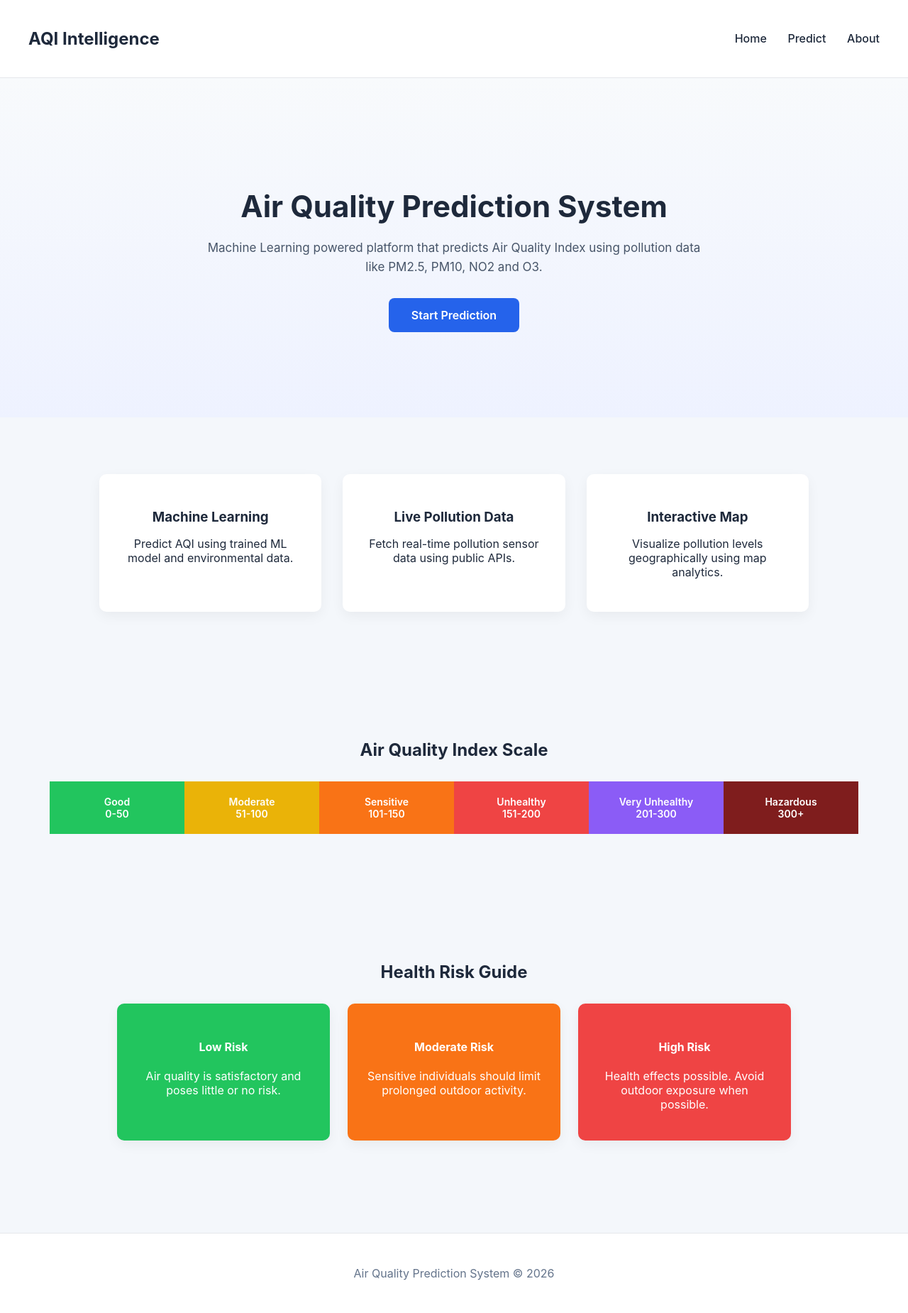
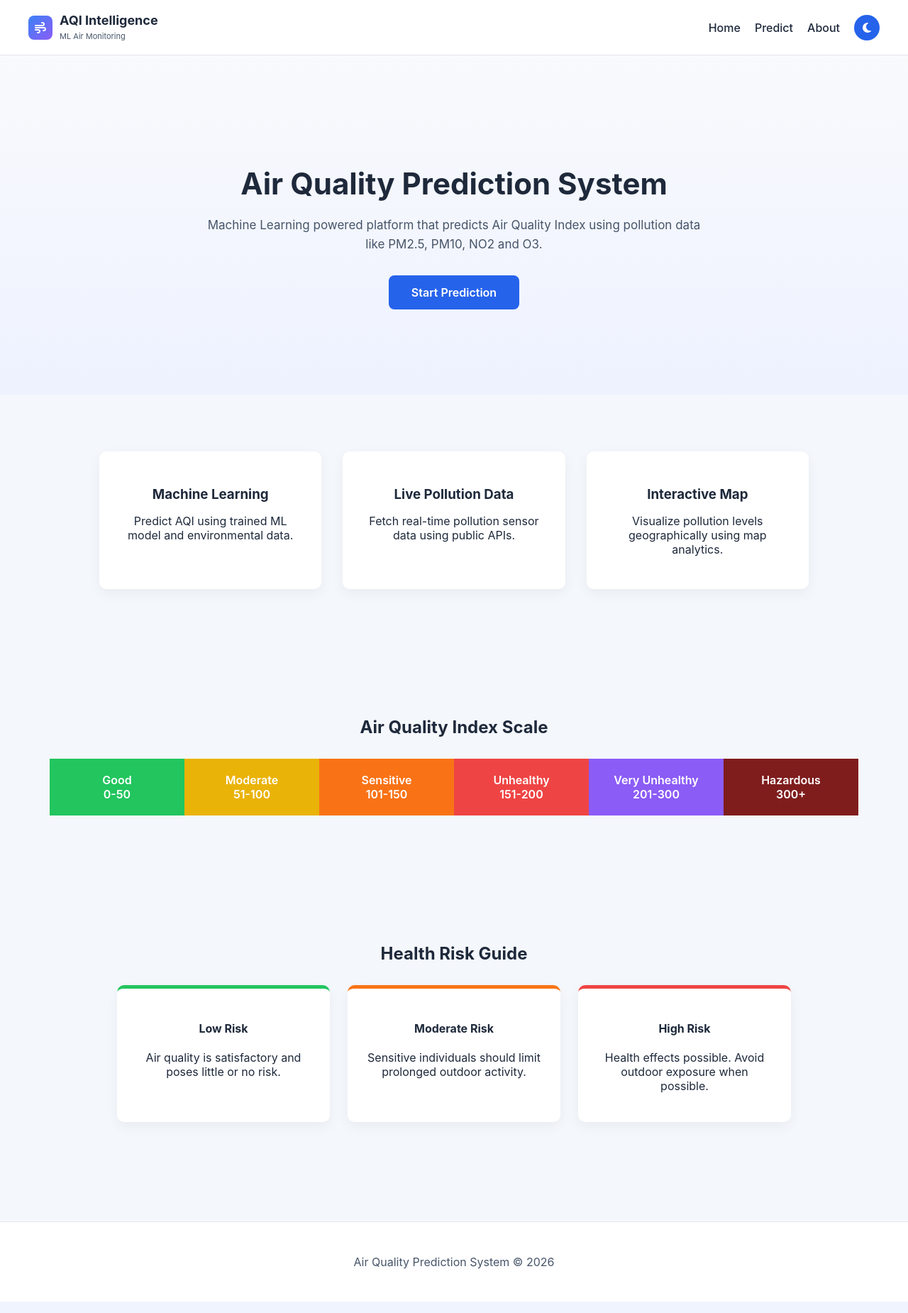
Before and after one commit to SVPSahil303/AirPollution, a Flask app: page / in a window 1280 px wide. Shown: the whole page at 71% size. Run offline with Flask 3, Linux system fonts and the light colour scheme.

Commit message:
added theme changing button

```diff
--- a/static/css/home.css
+++ b/static/css/home.css
@@ -1,147 +1,126 @@
+/* ================= THEME VARIABLES ================= */
+
+:root,
+[data-theme="light"]{
+--bg:#f4f7fb;
+--text:#1e293b;
+--card:#ffffff;
+--nav:#ffffff;
+--border:#e5e7eb;
+--primary:#2563eb;
+--primary-dark:#1d4ed8;
+--muted:#475569;
+}
+
+[data-theme="dark"]{
+--bg:#0b0e17;
+--text:#e2e8f0;
+--card:#111827;
+--nav:#111827;
+--border:#1f2937;
+--primary:#3b82f6;
+--primary-dark:#2563eb;
+--muted:#94a3b8;
+}
+
+/* ================= GLOBAL ================= */
+
 body{
 font-family:Inter, sans-serif;
-background:#f4f7fb;
+background:var(--bg);
+color:var(--text);
 margin:0;
+transition:background 0.3s ease,color 0.3s ease;
 }
 
-/* NAVBAR */
-
-.navbar{
-display:flex;
-justify-content:space-between;
-padding:20px 40px;
-background:white;
-border-bottom:1px solid #e5e7eb;
-}
-
-.menu a{
-margin-left:20px;
-text-decoration:none;
-color:#1e293b;
-font-weight:500;
-}
-
-/* HERO */
-
-.hero{
-text-align:center;
-padding:120px 20px;
-}
-
-.hero h1{
-font-size:40px;
-}
-
-.hero p{
-max-width:600px;
-margin:auto;
-margin-top:15px;
-color:#475569;
-}
-
-.btn{
-display:inline-block;
-margin-top:25px;
-background:#2563eb;
-color:white;
-padding:14px 28px;
-text-decoration:none;
-border-radius:6px;
-}
-
-/* FEATURES */
-
-.features{
-display:flex;
-justify-content:center;
-gap:30px;
-padding:80px 20px;
-}
-
-.card{
-background:white;
-padding:30px;
-width:260px;
-border-radius:10px;
-box-shadow:0 6px 15px rgba(0,0,0,0.06);
-text-align:center;
-}
-
-/* AQI SCALE */
-
-.aqi-scale{
-text-align:center;
-padding:60px 20px;
-}
-
-.scale-bar{
-display:flex;
-justify-content:center;
-margin-top:30px;
-}
-
-.scale{
-padding:20px;
-color:white;
-font-size:14px;
-width:140px;
-}
-
-.good{background:#22c55e}
-.moderate{background:#eab308}
-.sensitive{background:#f97316}
-.unhealthy{background:#ef4444}
-.very{background:#8b5cf6}
-.hazardous{background:#7f1d1d}
-
-/* HEALTH GUIDE */
-
-.health{
-text-align:center;
-padding:60px 20px;
-}
-
-.risk-container{
-display:flex;
-justify-content:center;
-gap:30px;
-margin-top:30px;
-}body{
-font-family:Inter, sans-serif;
-background:#f4f7fb;
-margin:0;
-color:#1e293b;
-}
-
-/* NAVBAR */
+/* ================= NAVBAR ================= */
 
 .navbar{
 display:flex;
 justify-content:space-between;
 align-items:center;
-padding:20px 40px;
-background:white;
-border-bottom:1px solid #e5e7eb;
+padding:18px 40px;
+background:var(--nav);
+border-bottom:1px solid var(--border);
+}
+
+/* LOGO */
+
+.logo{
+display:flex;
+align-items:center;
+gap:10px;
+}
+
+.logo-icon{
+width:34px;
+height:34px;
+background:linear-gradient(135deg,#3b82f6,#8b5cf6);
+border-radius:8px;
+display:flex;
+align-items:center;
+justify-content:center;
+color:white;
+}
+
+.logo-text h2{
+margin:0;
+font-size:18px;
+}
+
+.logo-text span{
+font-size:11px;
+color:var(--muted);
+}
+
+/* MENU */
+
+.menu{
+display:flex;
+align-items:center;
+gap:20px;
 }
 
 .menu a{
-margin-left:25px;
 text-decoration:none;
-color:#1e293b;
+color:var(--text);
 font-weight:500;
 transition:0.2s;
 }
 
 .menu a:hover{
-color:#2563eb;
+color:var(--primary);
 }
 
-/* HERO */
+/* THEME BUTTON */
+
+.theme-btn{
+width:36px;
+height:36px;
+border-radius:50%;
+background:var(--primary);
+color:white;
+display:flex;
+align-items:center;
+justify-content:center;
+cursor:pointer;
+transition:0.2s;
+}
+
+.theme-btn:hover{
+transform:scale(1.1);
+}
+
+/* ================= HERO ================= */
 
 .hero{
 text-align:center;
 padding:120px 20px;
 background:linear-gradient(to bottom,#f8fafc,#eef2ff);
+}
+
+[data-theme="dark"] .hero{
+background:linear-gradient(to bottom,#020617,#0f172a);
 }
 
 .hero h1{
@@ -152,16 +131,18 @@ margin-bottom:20px;
 .hero p{
 max-width:700px;
 margin:auto;
-color:#475569;
+color:var(--muted);
 line-height:1.6;
 font-size:17px;
 }
+
+/* BUTTON */
 
 .btn{
 display:inline-block;
 margin-top:30px;
 padding:14px 32px;
-background:#2563eb;
+background:var(--primary);
 color:white;
 text-decoration:none;
 border-radius:8px;
@@ -170,11 +151,11 @@ transition:0.3s;
 }
 
 .btn:hover{
-background:#1d4ed8;
+background:var(--primary-dark);
 transform:translateY(-2px);
 }
 
-/* FEATURES */
+/* ================= FEATURES ================= */
 
 .features{
 display:flex;
@@ -186,7 +167,7 @@ margin:auto;
 }
 
 .card{
-background:white;
+background:var(--card);
 padding:30px;
 border-radius:10px;
 box-shadow:0 6px 18px rgba(0,0,0,0.05);
@@ -204,7 +185,7 @@ box-shadow:0 10px 25px rgba(0,0,0,0.08);
 margin-bottom:10px;
 }
 
-/* AQI SCALE */
+/* ================= AQI SCALE ================= */
 
 .aqi-scale{
 text-align:center;
@@ -233,7 +214,7 @@ text-align:center;
 .very{background:#8b5cf6;}
 .hazardous{background:#7f1d1d;}
 
-/* HEALTH */
+/* ================= HEALTH GUIDE ================= */
 
 .health{
 padding:80px 20px;
@@ -249,7 +230,7 @@ flex-wrap:wrap;
 }
 
 .risk{
-background:white;
+background:var(--card);
 padding:25px;
 border-radius:10px;
 box-shadow:0 6px 18px rgba(0,0,0,0.05);
@@ -260,18 +241,18 @@ width:250px;
 .medium{border-top:5px solid #f97316;}
 .high{border-top:5px solid #ef4444;}
 
-/* FOOTER */
+/* ================= FOOTER ================= */
 
 footer{
 text-align:center;
 padding:30px;
-background:white;
-border-top:1px solid #e5e7eb;
+background:var(--nav);
+border-top:1px solid var(--border);
 margin-top:60px;
-color:#64748b;
+color:var(--muted);
 }
 
-/* MOBILE */
+/* ================= MOBILE ================= */
 
 @media(max-width:768px){
 
@@ -283,25 +264,13 @@ flex-direction:column;
 font-size:32px;
 }
 
+.navbar{
+flex-direction:column;
+gap:10px;
 }
 
-.risk{
-padding:25px;
-width:250px;
-border-radius:10px;
-color:white;
+.menu{
+gap:15px;
 }
 
-.low{background:#22c55e}
-.medium{background:#f97316}
-.high{background:#ef4444}
-
-/* FOOTER */
-
-footer{
-text-align:center;
-padding:30px;
-margin-top:50px;
-background:white;
-border-top:1px solid #e5e7eb;
 }
--- a/templates/home.html
+++ b/templates/home.html
@@ -7,18 +7,38 @@
 
 <link rel="stylesheet" href="{{ url_for('static', filename='css/home.css') }}">
 
+<link rel="stylesheet"
+href="https://cdnjs.cloudflare.com/ajax/libs/font-awesome/6.4.0/css/all.min.css">
+
 </head>
 
-<body>
+<body data-theme="light">
 
 <nav class="navbar">
 
+<div class="logo">
+
+<div class="logo-icon">
+<i class="fa-solid fa-wind"></i>
+</div>
+
+<div class="logo-text">
 <h2>AQI Intelligence</h2>
+<span>ML Air Monitoring</span>
+</div>
+
+</div>
 
 <div class="menu">
+
 <a href="/">Home</a>
 <a href="/predict">Predict</a>
 <a href="/about">About</a>
+
+<div class="theme-btn" id="themeToggle">
+<i class="fa-solid fa-moon" id="themeIcon"></i>
+</div>
+
 </div>
 
 </nav>
@@ -82,7 +102,7 @@ using pollution data like PM2.5, PM10, NO2 and O3.
 </section>
 
 
-<!-- HEALTH METER -->
+<!-- HEALTH GUIDE -->
 
 <section class="health">
 
@@ -116,5 +136,46 @@ using pollution data like PM2.5, PM10, NO2 and O3.
 
 </footer>
 
+
+<script>
+
+/* THEME TOGGLE */
+
+(function(){
+
+const saved = localStorage.getItem('aqi-theme');
+
+if(saved){
+document.body.setAttribute('data-theme',saved);
+}
+
+const btn=document.getElementById("themeToggle");
+const icon=document.getElementById("themeIcon");
+
+function updateIcon(){
+const dark=document.body.getAttribute("data-theme")==="dark";
+icon.className = dark ? "fa-solid fa-sun" : "fa-solid fa-moon";
+}
+
+updateIcon();
+
+btn.addEventListener("click",()=>{
+
+const current=document.body.getAttribute("data-theme");
+
+const next=current==="dark"?"light":"dark";
+
+document.body.setAttribute("data-theme",next);
+
+localStorage.setItem("aqi-theme",next);
+
+updateIcon();
+
+});
+
+})();
+
+</script>
+
 </body>
 </html>
--- a/templates/index.html
+++ b/templates/index.html
@@ -718,9 +718,9 @@
                 </div>
             </a>
             <div class="d-flex align-items-center gap-2">
+                <a href="/" class="bh"><i class="fa-solid fa-arrow-left me-1"></i>Home</a>
                 <div class="theme-btn" id="themeToggle" title="Toggle Dark/Light Mode"><i class="fa-solid fa-moon"
                         id="themeIcon"></i></div>
-                <a href="/" class="bh"><i class="fa-solid fa-arrow-left me-1"></i>Home</a>
             </div>
         </div>
     </nav>
```
Also changed, not shown: static/css/about.css (+103 -33 lines), templates/about.html (+62 -1 lines).
